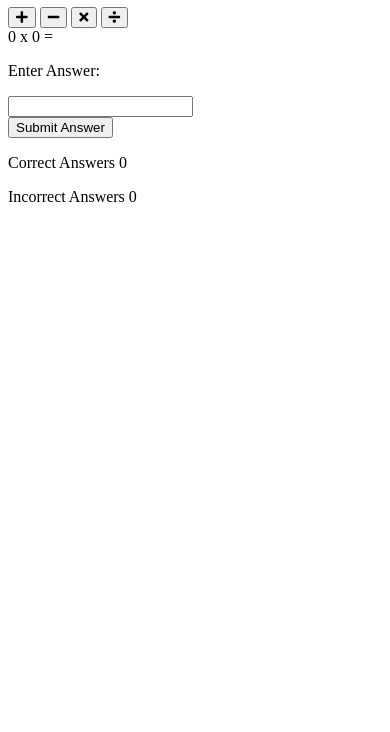
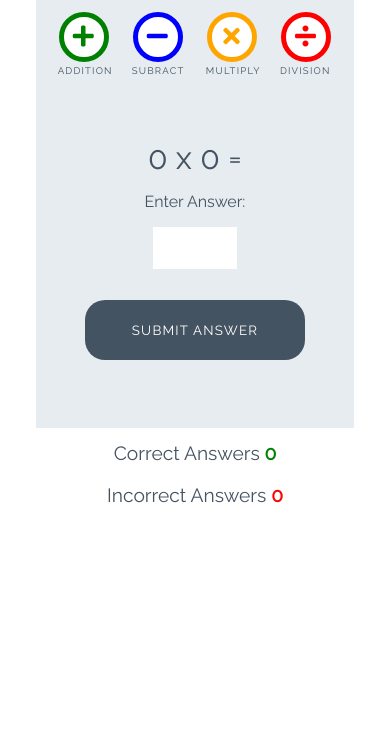
Before and after one commit to josipcodes/love-maths, a plain HTML site: page index.html in a window 390 px wide. Shown: the part 112-844 px from the top of the page. Drawn offline with Linux system fonts and the light colour scheme.

Commit message:
Add styles for game

```diff
--- a/assets/css/style.css
+++ b/assets/css/style.css
@@ -0,0 +1,254 @@
+/* --------- Global style */
+
+body {
+    background-color: white;
+    font-family: "Raleway", sans-serif;
+    color: #445361;
+    text-align: center;
+}
+
+/* --------- Heading */
+
+.heading {
+    text-align: center;
+    font-size: 2.5rem;
+}
+
+.logo {
+    height: 40px;
+    padding-right: 5px;
+}
+
+/* --------- Game layout */
+
+.game-area {
+    background-color: #E6ECF0;
+    box-sizing: border-box;
+    width: 85%;
+    height: 65vh;
+    max-height: 450px;
+    max-width: 830px;
+    margin-left: auto;
+    margin-right: auto;
+    padding: 1%;
+}
+
+.question-area {
+    width: 50%;
+    font-size: 2rem;
+    margin: auto;
+    padding: 50px 0;
+}
+
+.question-area span {
+    padding: 0 15px;
+}
+
+.score-area {
+    margin: 5px auto;
+    width: 60%;
+    font-size: 1.2rem;
+}
+
+.controls-area {
+    width: 85%;
+    margin: 30px auto;
+}
+
+#score {
+    color: green;
+    font-weight: bold;
+}
+
+#incorrect {
+    color: red;
+    font-weight: bold;
+}
+
+.answer-message {
+    display: none;
+    font-size: 1rem;
+}
+
+#answer-box {
+    border: none;
+    color: #445361;
+    display: inline-block;
+    height: 40px;
+    width: 80px;
+    font-size: 1.2rem;
+}
+
+.scores {
+    display: inline-block;
+    padding: 25px;
+}
+
+/* --------- Buttons */
+
+.btn {
+    width: 220px;
+    height: 60px;
+    font-family: "Raleway", sans-serif;
+    text-transform: uppercase;
+    letter-spacing: 1.2px;
+    color: white;
+}
+
+.btn:focus {
+    outline: none;
+}
+
+.btn--big {
+    padding-top: 10px;
+    border-radius: 50%;
+    background-color: white;
+    border: 10px solid;
+    width: 100px;
+    height: 100px;
+    font-size: 3.2rem;
+    margin: 0 30px;
+    transition: all 0.5s;
+}
+
+.btn--big::after {
+    content: attr(data-type);
+    font-size: 1rem;
+    color: #445361;
+    position: relative;
+    left: -0.5em;
+}
+
+.btn--blue {
+    border-color: blue;
+    color: blue;
+}
+
+.btn--blue:active,
+.btn--blue:hover {
+    background-color: darkblue;
+    color: white;
+}
+
+.btn--orange {
+    border-color: orange;
+    color: orange;
+}
+
+.btn--orange:active,
+.btn--orange:hover {
+    background-color: darkorange;
+    color: white;
+}
+
+.btn--red {
+    border-color: red;
+    color: red;
+}
+
+.btn--red:active,
+.btn--red:hover {
+    background-color: darkred;
+    color: white;
+}
+
+.btn--green {
+    border-color: green;
+    color: green;
+}
+
+.btn--green:active,
+.btn--green:hover {
+    background-color: darkgreen;
+    color: white;
+}
+
+.btn--gray {
+    margin-top: 25px;
+    background-color: #445361;
+    border: 1px transparent;
+    border-radius: 20px;
+}
+
+.btn--gray:active,
+.btn--gray:hover {
+    background-color: #0d1013;
+}
+
+/* --------- Media queries */
+
+@media (max-width: 414px) {
+    .controls-area {
+        width: 100%;
+    }
+
+    .btn--big {
+        margin: 0 10px;
+        padding: 5px;
+        border: 5px solid;
+        width: 50px;
+        height: 50px;
+        font-size: 1.5rem;
+    }
+
+    .btn--big::after {
+        font-size: 0.6rem;
+        left: -0.7rem;
+    }
+
+    .question-area {
+        padding: 10% 0;
+        width: 100%;
+    }
+
+    .question-area span {
+        padding: 0;
+    }
+
+    .answer-message {
+        display: block;
+    }
+
+    #answer-box {
+        display: block;
+        margin: 0 auto;
+    }
+
+    .btn--gray {
+        margin-top: 0;
+    }
+
+    .score-area {
+        width: 100%;
+    }
+
+    .scores {
+        margin: 0.5em auto;
+        display: block;
+        padding: 5px;
+    }
+
+    .heading {
+        font-size: 2rem;
+    }
+}
+
+@media (max-width: 320px) {
+    .game-area {
+        height: 70vh;
+    }
+
+    .controls-area {
+        width: 75%;
+        margin: 10px auto;
+    }
+
+    .btn--big {
+        margin: 10px 10px;
+    }
+
+    .question-area {
+        padding: 10px 0;
+    }
+
+}
--- a/index.html
+++ b/index.html
@@ -19,16 +19,16 @@
 
     <div class="game-area">
         <div class="controls-area">
-            <button class="btn btn--big btn-green">
+            <button data-type="addition" class="btn btn--big btn--green">
                 <i class="fas fa-plus"></i>
             </button>
-            <button class="btn btn--big btn-blue">
+            <button data-type="subract" class="btn btn--big btn--blue">
                 <i class="fas fa-minus"></i>
             </button>
-            <button class="btn btn--big btn-orange">
+            <button data-type="multiply" class="btn btn--big btn--orange">
                 <i class="fas fa-times"></i>
             </button>
-            <button class="btn btn--big btn-red">
+            <button data-type="division" class="btn btn--big btn--red">
                 <i class="fas fa-divide"></i>
             </button>
         </div>
@@ -40,7 +40,7 @@
             <p class="answer-message">Enter Answer:</p>
             <input id="answer-box" type="number">
         </div>
-        <button class="btn btn--gray">Submit Answer</button>
+        <button data-type="submit" class="btn btn--gray">Submit Answer</button>
     </div>
 
     <div class="score-area">
```
